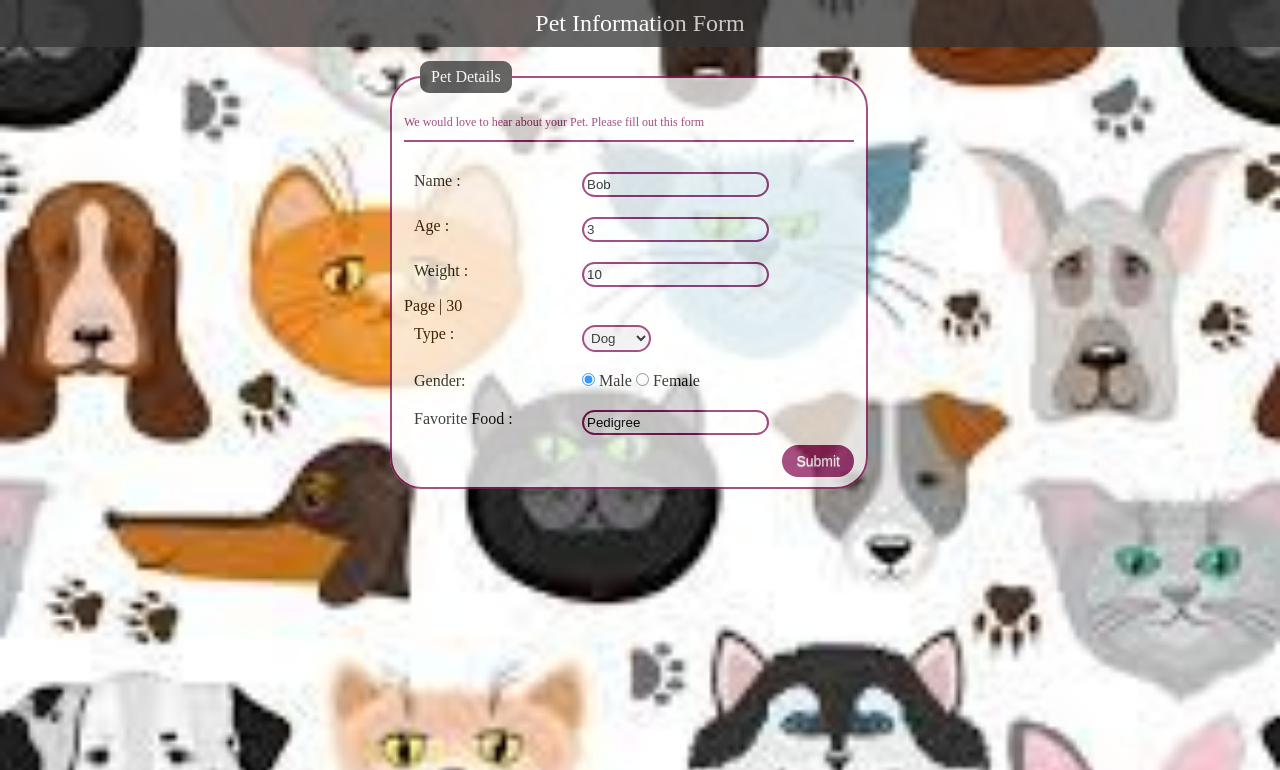
After one commit to KHUSHIJAISWAL2608/Web-Development, a PHP site: page /ques4.html in a window 1280 px wide; the page is wider, and only the part inside the window is pictured. The commit adds this page. Shown: the top 770 px of that part. Run offline with PHP 8.4, Linux system fonts and the light colour scheme; some libraries are stand-ins or nearby versions.

Commit message:
Add files via upload

```diff
--- /dev/null
+++ b/ques4.html
@@ -0,0 +1,66 @@
+<!DOCTYPE html>
+<html>
+<head>
+<title>Pet Form</title>
+<link rel="stylesheet" href="style.css">
+<script src="https://code.jquery.com/jquery-1.12.4.min.js"></script>
+<script src="script.js"></script>
+</head>
+<body>
+<div id="header">
+<center>Pet Information Form</center>
+</div>
+<form id="myform" type="post">
+<div class="blur"></div>
+<fieldset class="glass">
+<legend>Pet Details</legend>
+<p>We would love to hear about your Pet. Please fill out this
+form</p>
+<div class="elements">
+<label for="name">Name :</label>
+<input required="required" type="text" value="Bob"
+name="fname" size="20" />
+</div>
+<div class="elements">
+<label for="Age">Age :</label>
+<input required="required" type="number" value="3" id="age"
+name="age" size="10" />
+</div>
+<div class="elements">
+<label for="Weight">Weight :</label>
+<input required="required" type="number" value="10" id="weight"
+name="weight" size="10" />
+</div>
+Page | 30
+<div class="elements">
+<label for="type"> Type :</label>
+<select name="type">
+<option value="Dog" selected="selected">Dog</option>
+<option value="Cat">Cat</option>
+<option value="Bird">Bird</option>
+<option value="Fish">Fish</option>
+<option value="Rabbit">Rabbit</option>
+</select>
+</div>
+<div class="elements">
+<label for="Gender">Gender: </label>
+<input type="radio" name="gender" value="Male" checked="checked"
+id="r1"> Male
+<input type="radio" name="gender" value="Female" id="r2"> Female
+</div>
+<div class="elements">
+<label for="favoritefood">Favorite Food :</label>
+<input type="text" name="favoritefood" value="Pedigree"
+id="favfood">
+</div>
+<div class="submit">
+<input type="submit" id="btn" name="btn" class="btn"
+value="Submit" />
+</div>
+</fieldset>
+</form>
+<script
+src="https://ajax.googleapis.com/ajax/libs/jquery/3.2.1/jquery.min.js"
+></script>
+</body>
+</html>
--- /dev/null
+++ b/script.js
@@ -0,0 +1,19 @@
+$(document).ready(function() {
+    $("#btn").click(function(e){
+    var jsonData = {};
+    var formData = $("#myform").serializeArray();
+    //console.log(formData);
+    $.each(formData, function() {
+    if (jsonData[this.name]) {
+    if (!jsonData[this.name].push) {
+    jsonData[this.name] = [jsonData[this.name]];
+    }
+    jsonData[this.name].push(this.value || '');
+    } else {
+    jsonData[this.name] = this.value || '';
+    }
+    });
+    console.log(jsonData);
+    e.preventDefault();
+    });
+    });
--- a/style.css
+++ b/style.css
@@ -1,56 +1,99 @@
-/* css reset */
 *{
-    margin: 0px;
-    padding: 0px;
-
+    margin: 0;
     }
-CSS variables
-:root{
-    --navbar-heigth:59px;
+    body{
+    background-image: url(petsbg.jpg);
+    background-repeat: no-repeat;
+    background-size: cover;
+    Page | 31
+    font-family: 'Segoe UI', Tahoma, Geneva, Verdana, sans-serif;
     }
-/* Navigation bar :list styling */
-
-#navbar{
-    display: flex;
-    /* flex-direction: column; */
+    form{
+    opacity: 75%;
     }
-#navbar::before{
-    content: "";
+    #header{
+    color: #fff;
+    font-size: x-large;
+    opacity: 75%;
+    background-color: #333;
+    padding: 10px 0px 10px 0px;
+    }
+    #myform {
+    margin:0 auto;
+    width:500px;
+    padding:14px;
+    }
+    label {
+    width: 10em;
+    float: left;
+    margin-right: 0.5em;
+    display: block;
+    }
+    .submit {
+    float:right;
+    }
+    input, select{
+    border-radius: 2rem;
+    border: 2px solid #88165c;
+    padding: 3px;
+    }
+    fieldset {
+    background:#fff none repeat scroll 0 0;
+    border:2px solid #88165c;
+    border-radius: 2rem;
+    width: 450px;
+    Page | 32
+    }
+    .blur{
+    backdrop-filter: blur(1px);
     position: absolute;
-    background-color: black;
-    z-index: -1;
-    opacity: 0.4;
-    height: 90px;
-    width:100%;
+    height: 460px;
+    top: 70px;
+    left: -50px;
+    right: -50px;
+    bottom: -50px;
+    z-index: -2;
     }
-#navbar ul{
-    display:flex;
-    /* direction:right; */
-    align-items:     center;
+    legend {
+    color: #fff;
+    background: #333;
+    margin: 1rem;
+    border: 5px solid #333;
+    border-radius: 9px;
+    padding: 2px 6px
     }
-#navbar  ul li{
-    list-style: none;
-    font-size: 1.3rem;
+    .elements {
+    padding:10px;
     }
-#navbar ul li a{
-    display: block;
-    border-radius: 20px;
-    padding: 2px 10px;
-    text-decoration: none;
-    color:white;
+    p {
+    border-bottom:2px solid #88165c;
+    color:#88165c;
+    font-size:12px;
+    margin-bottom:20px;
+    padding-bottom:10px;
     }
-#navbar ul li a:hover{
-    background-color: black;
-
+    span {
+    color:#88165c;
+    font-size:12px;
+    margin-bottom:1px;
     }
-
-/* logo and image */
-#logo{
-    margin: 5px 5px;
-    padding:3px;
+    .btn{
+    padding: 4px 12px;
+    margin-bottom: 0;
+    font-size: 14px;
+    line-height: 20px;
+    Page | 33
+    color: #333333;
+    text-align: center;
+    text-shadow: 0 1px 1px rgba(255, 255, 255, 0.75);
+    vertical-align: middle;
+    cursor: pointer;
+    color: #fff;
+    background-color: #88165c;
+    border: 2px solisd #88165c;
+    border-radius: 2rem;
     }
-#logo img{
-    heigth:40px;
-    width: 70px;
-    display: inline-block;
+    .btn:hover{
+    color: #fff;
+    background-color: #d3148a;
     }
```
Also changed, not shown: petsbg.jpg (added). Lines whose indentation alone changed are shown as unchanged.
